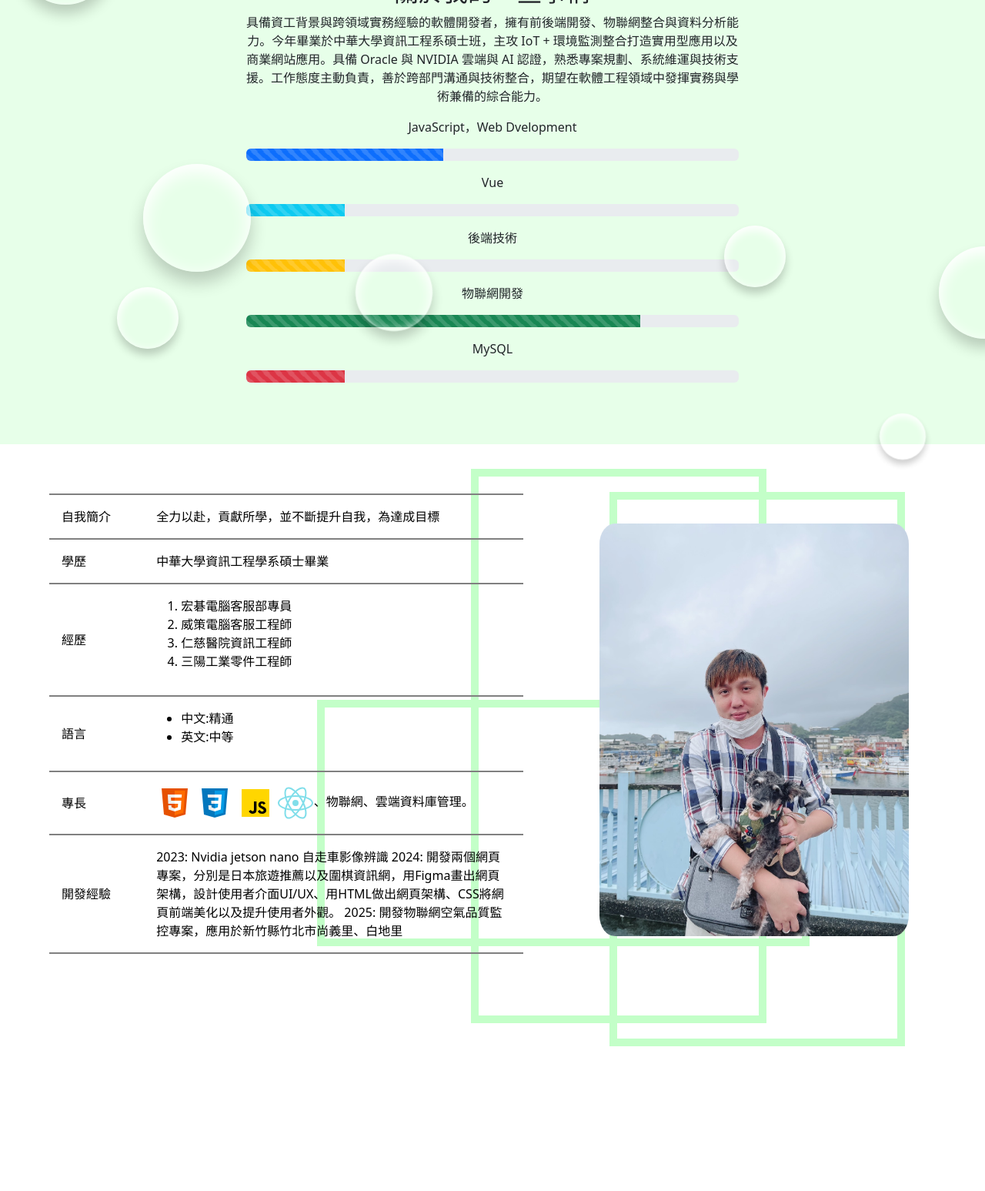
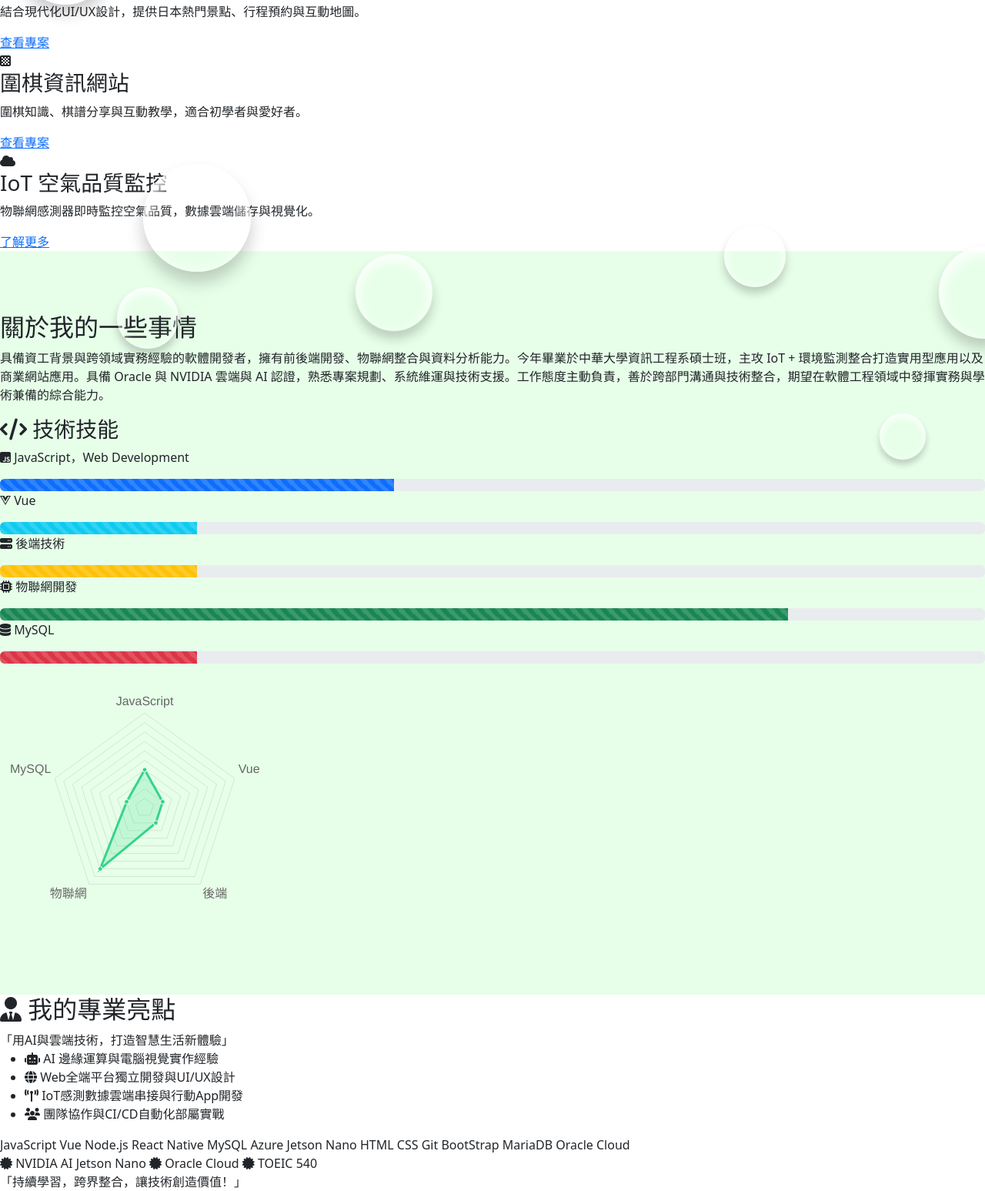
Before and after one commit to teddy135790196/teddy.github.io, a plain HTML site: page index.html in a window 1280 px wide. Shown: the part 661-2208 px from the top of the page at 77% size. Before the commit the page ends 2020 px from the top, so only its background shows below. Drawn offline with nearby package versions, Linux system fonts and the light colour scheme.

Commit message:
更新首頁

```diff
--- a/index.html
+++ b/index.html
@@ -4,35 +4,58 @@
     <meta charset="UTF-8" />
     <meta name="viewport" content="width=device-width, initial-scale=1.0" />
     <title>Teddy的個人網頁</title>
+    <meta name="description" content="Teddy - 軟體工程師，專長物聯網開發、網頁技術與AIoT應用" />
+    <meta name="keywords" content="軟體工程師,物聯網,網頁開發,AIoT,雲端資料庫" />
+
+    <!-- Bootstrap CSS -->
     <link
       href="https://cdn.jsdelivr.net/npm/bootstrap@5.3.3/dist/css/bootstrap.min.css"
       rel="stylesheet"
       integrity="sha384-QWTKZyjpPEjISv5WaRU9OFeRpok6YctnYmDr5pNlyT2bRjXh0JMhjY6hW+ALEwIH"
       crossorigin="anonymous"
     />
+
+    <!-- Font Awesome Icons -->
+    <link
+      rel="stylesheet"
+      href="https://cdnjs.cloudflare.com/ajax/libs/font-awesome/6.6.0/css/all.min.css"
+      integrity="sha512-Kc323vGBEqzTmouAECnVceyQqyqdsSiqLQISBL29aUW4U/M7pSPA/gEUZQqv1cwx4OnYxTxve5UMg5GT6L4JJg=="
+      crossorigin="anonymous"
+      referrerpolicy="no-referrer"
+    />
+
+    <!-- Custom CSS -->
     <link rel="stylesheet" href="./styles/style.css" />
     <link rel="stylesheet" href="./bubble.css" />
+    <!-- Chart.js CDN for radar chart -->
+    <script src="https://cdn.jsdelivr.net/npm/chart.js"></script>
   </head>
   <body>
+    <!-- 導航欄 -->
     <nav>
       <ul>
-        <li><a href="#about-me">關於 Teddy</a></li>
-        <li><a href="./contact.html">聯絡方式</a></li>
+        <li><a href="#about-me"><i class="fas fa-user"></i> 關於 Teddy</a></li>
+        <li><a href="./contact.html"><i class="fas fa-envelope"></i> 聯絡方式</a></li>
         <li>
-          <a target="_blank" href="./portfolio/圍棋網站/index.html">圍棋網站</a>
+          <a target="_blank" href="./portfolio/圍棋網站/index.html">
+            <i class="fas fa-chess"></i> 圍棋網站 (切版)
+          </a>
         </li>
         <li>
-          <a target="_blank" href="./portfolio/日本旅遊推薦網站/index.html"
-            >日本旅遊推薦網站</a>
+          <a target="_blank" href="./portfolio/日本旅遊推薦網站/index.html">
+            <i class="fas fa-map-marked-alt"></i> 日本旅遊推薦 (BootStrap)
+          </a>
         </li>
         <li>
-          <a target="_blank" href="./portfolio/北海道旅遊網站/index.html"
-            >北海道旅遊網站</a>
+          <a target="_blank" href="./portfolio/北海道旅遊網站/index.html">
+            <i class="fas fa-snowflake"></i> 北海道旅遊 (板模)
+          </a>
         </li>
       </ul>
     </nav>
 
     <main>
+      <!-- 背景動畫 -->
       <div id="background-wrap">
         <div class="bubble x1"></div>
         <div class="bubble x2"></div>
@@ -45,158 +68,233 @@
         <div class="bubble x9"></div>
         <div class="bubble x10"></div>
       </div>
+
+      <!-- 主要介紹區域 -->
       <section class="main-area">
+        <div class="img-area">
+          <img src="./portfolio/Group 1.png" alt="學士照" />
+        </div>
         <div class="info">
-          <h1>Hi，I`m Teddy!</h1>
-          <h2 id="about-me">
-            我是一位來自新竹縣的軟體工程師，專長在物聯網開發、網頁相關技術與網頁應用開發、AIoT、雲端資料庫管理等等。
-          </h2>
-          <a href="./contact.html">了解更多</a>
+          <h1>Hi，I'm Teddy!</h1>
+          <div class="motto">「用技術改變生活，讓世界更美好。」</div>
+          <div id="typewriter" class="typewriter"></div>
+          <a href="./contact.html">
+            <i class="fas fa-arrow-right"></i> 了解更多
+          </a>
+          <div class="social-links">
+            <a href="mailto:teddy@email.com" target="_blank" title="Email"><i class="fas fa-envelope"></i></a>
+            <a href="https://github.com/your-github" target="_blank" title="GitHub"><i class="fab fa-github"></i></a>
+            <a href="https://www.linkedin.com/in/your-linkedin" target="_blank" title="LinkedIn"><i class="fab fa-linkedin"></i></a>
+            <a href="https://line.me/ti/p/your-line-id" target="_blank" title="Line"><i class="fab fa-line"></i></a>
+            <a href="https://discord.com/users/your-discord-id" target="_blank" title="Discord"><i class="fab fa-discord"></i></a>
           </div>
-        <div class="img-area">
-          <img src="./portfolio/Group 1.png" alt="個人照片" />
         </div>
       </section>
+
+      <!-- 精選專案區 -->
+      <section class="featured-projects">
+        <h2><i class="fas fa-star"></i> 精選專案</h2>
+        <div class="projects-grid">
+          <div class="project-card">
+            <div class="project-icon"><i class="fas fa-map-marked-alt"></i></div>
+            <h3>日本旅遊推薦網站</h3>
+            <p>結合現代化UI/UX設計，提供日本熱門景點、行程預約與互動地圖。</p>
+            <a href="./portfolio/日本旅遊推薦網站/index.html" target="_blank">查看專案</a>
+          </div>
+          <div class="project-card">
+            <div class="project-icon"><i class="fas fa-chess-board"></i></div>
+            <h3>圍棋資訊網站</h3>
+            <p>圍棋知識、棋譜分享與互動教學，適合初學者與愛好者。</p>
+            <a href="./portfolio/圍棋網站/index.html" target="_blank">查看專案</a>
+          </div>
+          <div class="project-card">
+            <div class="project-icon"><i class="fas fa-cloud"></i></div>
+            <h3>IoT 空氣品質監控</h3>
+            <p>物聯網感測器即時監控空氣品質，數據雲端儲存與視覺化。</p>
+            <a href="#" target="_blank">了解更多</a>
+          </div>
+        </div>
+      </section>
+
+      <!-- 關於我區域 -->
       <section class="about-me">
-        <section class="description">
+        <div class="description">
           <h2>關於我的一些事情</h2>
           <p>
             具備資工背景與跨領域實務經驗的軟體開發者，擁有前後端開發、物聯網整合與資料分析能力。今年畢業於中華大學資訊工程系碩士班，主攻 IoT + 環境監測整合打造實用型應用以及商業網站應用。具備 Oracle 與 NVIDIA 雲端與 AI 認證，熟悉專案規劃、系統維運與技術支援。工作態度主動負責，善於跨部門溝通與技術整合，期望在軟體工程領域中發揮實務與學術兼備的綜合能力。
           </p>
 
           <div class="progress-bar-area">
-            <p>JavaScript，Web Dvelopment</p>
+            <h3><i class="fas fa-code"></i> 技術技能</h3>
+
+            <div class="skill-item">
+              <p><i class="fab fa-js-square"></i> JavaScript，Web Development</p>
               <div class="progress">
                 <div
                   class="progress-bar progress-bar-striped progress-bar-animated"
                   role="progressbar"
-                aria-valuenow="75"
+                  aria-valuenow="40"
                   aria-valuemin="0"
                   aria-valuemax="100"
                   style="width: 40%"
                 ></div>
               </div>
-            <p>Vue</p>
+            </div>
+
+            <div class="skill-item">
+              <p><i class="fab fa-vuejs"></i> Vue</p>
               <div class="progress">
                 <div
                   class="progress-bar progress-bar-striped progress-bar-animated bg-info"
                   role="progressbar"
-                aria-valuenow="75"
-                aria-valuemin="0"
-                aria-valuemax="100"
-                style="width: 20%"
-              ></div>
-            </div>
-            <p>後端技術</p>
-            <div class="progress">
-              <div
-                class="progress-bar progress-bar-striped progress-bar-animated bg-warning"
-                role="progressbar"
-                aria-valuenow="75"
-                aria-valuemin="0"
-                aria-valuemax="100"
-                style="width: 20%"
-              ></div>
-            </div>
-            <p>物聯網開發</p>
-            <div class="progress">
-              <div
-                class="progress-bar progress-bar-striped progress-bar-animated bg-success"
-                role="progressbar"
-                aria-valuenow="75"
-                aria-valuemin="0"
-                aria-valuemax="100"
-                style="width: 80%"
-              ></div>
-            </div>
-            <p>MySQL</p>
-            <div class="progress">
-              <div
-                class="progress-bar progress-bar-striped progress-bar-animated bg-danger"
-                role="progressbar"
-                aria-valuenow="75"
+                  aria-valuenow="20"
                   aria-valuemin="0"
                   aria-valuemax="100"
                   style="width: 20%"
                 ></div>
               </div>
             </div>
+
+            <div class="skill-item">
+              <p><i class="fas fa-server"></i> 後端技術</p>
+              <div class="progress">
+                <div
+                  class="progress-bar progress-bar-striped progress-bar-animated bg-warning"
+                  role="progressbar"
+                  aria-valuenow="20"
+                  aria-valuemin="0"
+                  aria-valuemax="100"
+                  style="width: 20%"
+                ></div>
+              </div>
+            </div>
+
+            <div class="skill-item">
+              <p><i class="fas fa-microchip"></i> 物聯網開發</p>
+              <div class="progress">
+                <div
+                  class="progress-bar progress-bar-striped progress-bar-animated bg-success"
+                  role="progressbar"
+                  aria-valuenow="80"
+                  aria-valuemin="0"
+                  aria-valuemax="100"
+                  style="width: 80%"
+                ></div>
+              </div>
+            </div>
+
+            <div class="skill-item">
+              <p><i class="fas fa-database"></i> MySQL</p>
+              <div class="progress">
+                <div
+                  class="progress-bar progress-bar-striped progress-bar-animated bg-danger"
+                  role="progressbar"
+                  aria-valuenow="20"
+                  aria-valuemin="0"
+                  aria-valuemax="100"
+                  style="width: 20%"
+                ></div>
+              </div>
+            </div>
+            <!-- 技能雷達圖 -->
+            <div class="radar-chart-container">
+              <canvas id="skillsRadar" width="350" height="350" aria-label="技能雷達圖" role="img"></canvas>
+            </div>
+          </div>
+        </div>
       </section>
-      </section>
-      <section class="resume">
-        <section class="table">
-          <table>
-            <tr style="border-top: 2px solid gray">
-              <td style="width: 20%">自我簡介</td>
-              <td style="width: 80%">
-                全力以赴，貢獻所學，並不斷提升自我，為達成目標
-              </td>
-            </tr>
-            <tr>
-              <td>學歷</td>
-              <td>中華大學資訊工程學系碩士畢業</td>
-            </tr>
-            <tr>
-              <td>經歷</td>
-              <td>
-                <ol>
-                  <li>宏碁電腦客服部專員</li>
-                  <li>威策電腦客服工程師</li>
-                  <li>仁慈醫院資訊工程師</li>
-                  <li>三陽工業零件工程師</li>
-                </ol>
-              </td>
-            </tr>
-            <tr>
-              <td>語言</td>
-              <td>
-                <ul>
-                  <li>中文:精通</li>
-                  <li>英文:中等</li>
+
+      <!-- 履歷區域 -->
+      <section class="brand-highlight">
+        <h2><i class="fas fa-user-tie"></i> 我的專業亮點</h2>
+        <div class="brand-slogan">「用AI與雲端技術，打造智慧生活新體驗」</div>
+        <ul class="highlight-list">
+          <li><i class="fas fa-robot"></i> AI 邊緣運算與電腦視覺實作經驗</li>
+          <li><i class="fas fa-globe"></i> Web全端平台獨立開發與UI/UX設計</li>
+          <li><i class="fas fa-broadcast-tower"></i> IoT感測數據雲端串接與行動App開發</li>
+          <li><i class="fas fa-users"></i> 團隊協作與CI/CD自動化部屬實戰</li>
         </ul>
-              </td>
-            </tr>
-            <tr>
-              <td>專長</td>
-              <td>
-                <img src="./portfolio/ICONS/icons8-html-5.svg" alt="HTML5" />
-                <img src="./portfolio/ICONS/icons8-css3.svg" alt="CSS3" />
-                <img
-                  src="./portfolio/ICONS/icons8-javascript.svg"
-                  alt="JavaScript"
-                />
-                <img
-                  src="./portfolio/ICONS/icons8-react-native.svg"
-                  alt="React"
-                />、物聯網、雲端資料庫管理。
-              </td>
-            </tr>
-            <tr>
-              <td>開發經驗</td>
-              <td>
-                2023:
-                Nvidia jetson nano 自走車影像辨識
-                2024:
-                開發兩個網頁專案，分別是日本旅遊推薦以及圍棋資訊網，用Figma畫出網頁架構，設計使用者介面UI/UX、用HTML做出網頁架構、CSS將網頁前端美化以及提升使用者外觀。
-                2025:
-                開發物聯網空氣品質監控專案，應用於新竹縣竹北市尚義里、白地里
-              </td>
-            </tr>
-          </table>
-        </section>
-        <section class="picture">
-          <img src="./portfolio/S__99401730.jpg" alt="個人照片" />
-          <div class="greenRect"></div>
-          <div class="greenRect2"></div>
-          <div class="greenRect3"></div>
-        </section>
+        <div class="skills-badges">
+          <span>JavaScript</span>
+          <span>Vue</span>
+          <span>Node.js</span>
+          <span>React Native</span>
+          <span>MySQL</span>
+          <span>Azure</span>
+          <span>Jetson Nano</span>
+          <span>HTML</span>
+          <span>CSS</span>
+          <span>Git</span>
+          <span>BootStrap</span>
+          <span>MariaDB</span>
+          <span>Oracle Cloud</span>
+        </div>
+        <div class="cert-badges">
+          <span><i class="fas fa-certificate"></i> NVIDIA AI Jetson Nano</span>
+          <span><i class="fas fa-certificate"></i> Oracle Cloud</span>
+          <span><i class="fas fa-certificate"></i> TOEIC 540</span>
+        </div>
+        <div class="brand-motto">「持續學習，跨界整合，讓技術創造價值！」</div>
       </section>
     </main>
+
+    <!-- Bootstrap JS -->
     <script
       src="https://cdn.jsdelivr.net/npm/bootstrap@5.3.3/dist/js/bootstrap.bundle.min.js"
       integrity="sha384-YvpcrYf0tY3lHB60NNkmXc5s9fDVZLESaAA55NDzOxhy9GkcIdslK1eN7N6jIeHz"
       crossorigin="anonymous"
     ></script>
+
+    <!-- Custom JS -->
     <script src="./app.js"></script>
+    <!-- Chart.js Radar Chart & Typewriter Script -->
+    <script>
+      // 打字機動畫
+      const typewriterText = "我是一位來自新竹縣的軟體工程師，專長在物聯網開發、網頁相關技術與網頁應用開發、AIoT、雲端資料庫管理等等。";
+      const typewriterEl = document.getElementById('typewriter');
+      let i = 0;
+      function typeWriter() {
+        if (i < typewriterText.length) {
+          typewriterEl.innerHTML += typewriterText.charAt(i);
+          i++;
+          setTimeout(typeWriter, 50);
+        }
+      }
+      typeWriter();
+
+      // 技能雷達圖
+      const ctx = document.getElementById('skillsRadar').getContext('2d');
+      new Chart(ctx, {
+        type: 'radar',
+        data: {
+          labels: ['JavaScript', 'Vue', '後端', '物聯網', 'MySQL'],
+          datasets: [{
+            label: '技能熟練度',
+            data: [40, 20, 20, 80, 20],
+            backgroundColor: 'rgba(54, 212, 138, 0.2)',
+            borderColor: 'rgba(54, 212, 138, 1)',
+            pointBackgroundColor: 'rgba(54, 212, 138, 1)',
+            pointBorderColor: '#fff',
+            pointHoverBackgroundColor: '#fff',
+            pointHoverBorderColor: 'rgba(54, 212, 138, 1)'
+          }]
+        },
+        options: {
+          responsive: false,
+          plugins: {
+            legend: { display: false }
+          },
+          scales: {
+            r: {
+              angleLines: { display: false },
+              suggestedMin: 0,
+              suggestedMax: 100,
+              pointLabels: { font: { size: 16 } },
+              ticks: { display: false }
+            }
+          }
+        }
+      });
+    </script>
   </body>
 </html>
```
Lines whose indentation alone changed are shown as unchanged.
